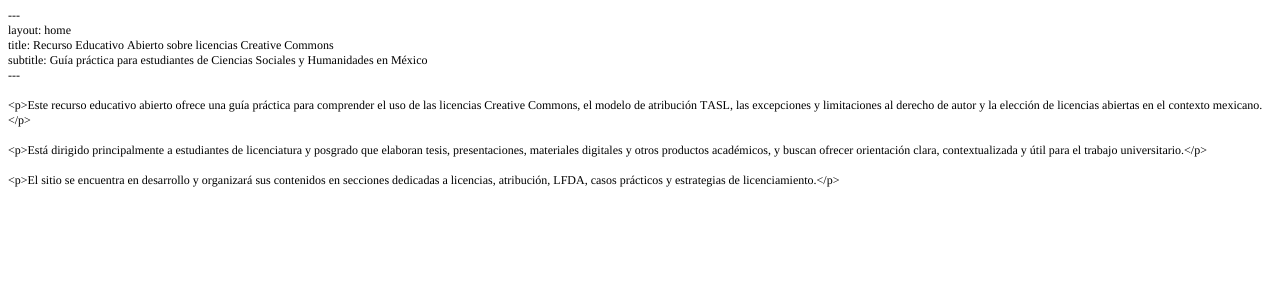
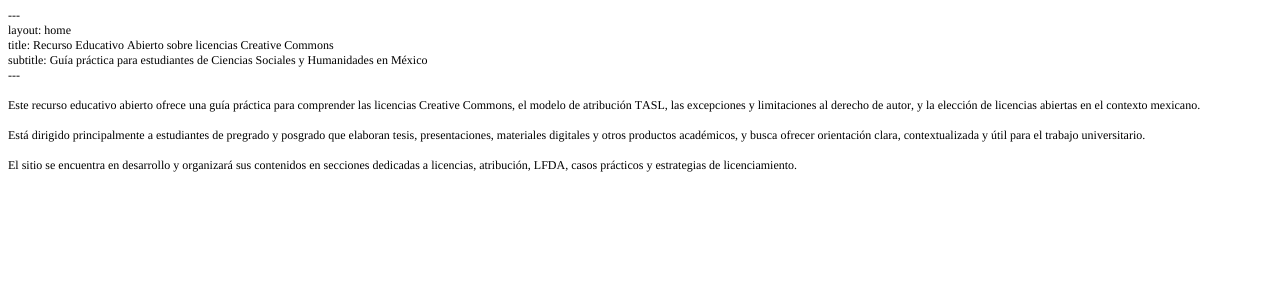
Before and after one commit to rosariorogel/cc-oer-mexico, a Jekyll site: the page index.html, which Jekyll copies as it is, in a window 1280 px wide. Shown: the top 300 px of the page. Built offline with Jekyll 4.4.1, drawn with Linux system fonts in a browser that asks for light colours.

```diff
--- a/index.html
+++ b/index.html
@@ -19,10 +19,10 @@
 <p class="p1"><span class="s1">subtitle: Guía práctica para estudiantes de Ciencias Sociales y Humanidades en México</span></p>
 <p class="p1"><span class="s1">---</span></p>
 <p class="p2"><span class="s1"></span><br></p>
-<p class="p1"><span class="s1">&lt;p&gt;Este recurso educativo abierto ofrece una guía práctica para comprender el uso de las licencias Creative Commons, el modelo de atribución TASL, las excepciones y limitaciones al derecho de autor y la elección de licencias abiertas en el contexto mexicano.&lt;/p&gt;</span></p>
+<p class="p1"><span class="s1">Este recurso educativo abierto ofrece una guía práctica para comprender las licencias Creative Commons, el modelo de atribución TASL, las excepciones y limitaciones al derecho de autor, y la elección de licencias abiertas en el contexto mexicano.</span></p>
 <p class="p2"><span class="s1"></span><br></p>
-<p class="p1"><span class="s1">&lt;p&gt;Está dirigido principalmente a estudiantes de licenciatura y posgrado que elaboran tesis, presentaciones, materiales digitales y otros productos académicos, y buscan ofrecer orientación clara, contextualizada y útil para el trabajo universitario.&lt;/p&gt;</span></p>
+<p class="p1"><span class="s1">Está dirigido principalmente a estudiantes de pregrado y posgrado que elaboran tesis, presentaciones, materiales digitales y otros productos académicos, y busca ofrecer orientación clara, contextualizada y útil para el trabajo universitario.</span></p>
 <p class="p2"><span class="s1"></span><br></p>
-<p class="p1"><span class="s1">&lt;p&gt;El sitio se encuentra en desarrollo y organizará sus contenidos en secciones dedicadas a licencias, atribución, LFDA, casos prácticos y estrategias de licenciamiento.&lt;/p&gt;</span></p>
+<p class="p1"><span class="s1">El sitio se encuentra en desarrollo y organizará sus contenidos en secciones dedicadas a licencias, atribución, LFDA, casos prácticos y estrategias de licenciamiento.</span></p>
 </body>
 </html>
```
